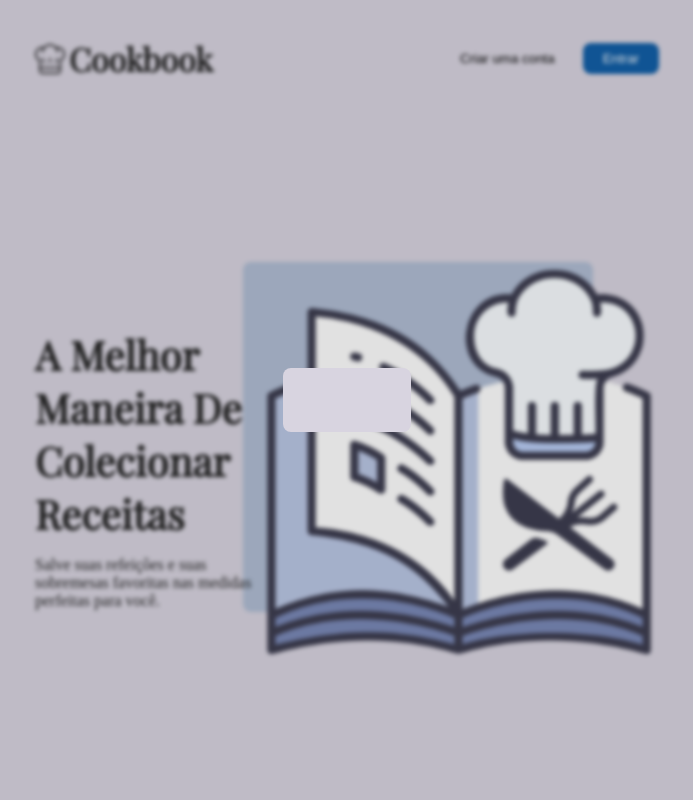
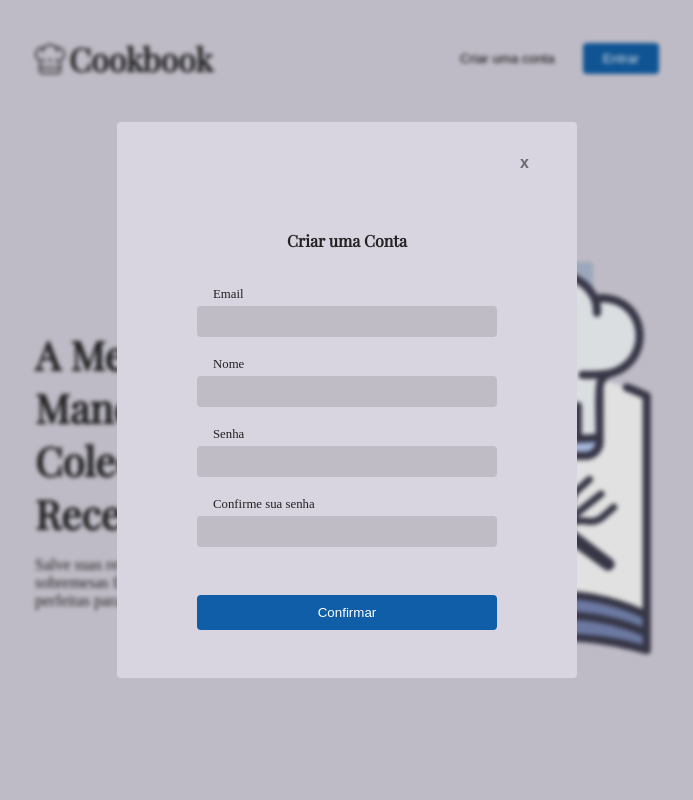
Before and after one commit to Rafael-Cesario/CookBook, a Next.js app in the folder frontend/: page / in a window 1280 px wide. Shown: the top 800 px of the page, without its empty margins (293-986 px from the left). Built offline with nearby package versions, Linux system fonts and the light colour scheme.

Commit message:
[ Feat ] Create user form

```diff
--- a/frontend/src/app/@authentication/page.tsx
+++ b/frontend/src/app/@authentication/page.tsx
@@ -1,4 +1,5 @@
 import { FormContainer } from "@/features/authentication/components/form-container";
+import { CreateUserForm } from "@/features/authentication/create-user-form";
 import { Features } from "@/features/authentication/features";
 import { Header } from "@/features/authentication/header";
 import { Intro } from "@/features/authentication/intro";
@@ -9,7 +10,10 @@ export default function Authentication() {
 			<Header />
 			<Intro />
 			<Features />
-			<FormContainer />
+
+			<FormContainer>
+				<CreateUserForm />
+			</FormContainer>
 		</>
 	);
 }
--- a/frontend/src/features/authentication/components/form-container.tsx
+++ b/frontend/src/features/authentication/components/form-container.tsx
@@ -7,7 +7,10 @@ interface IFormContainer {
 export const FormContainer = ({ children }: IFormContainer) => {
 	return (
 		<StyledFormContainer>
-			<div className="container">{children}</div>
+			<div className="container">
+				<button className="close">x</button>
+				{children}
+			</div>
 		</StyledFormContainer>
 	);
 };
--- a/frontend/src/features/authentication/components/styles/form-container.tsx
+++ b/frontend/src/features/authentication/components/styles/form-container.tsx
@@ -17,8 +17,28 @@ export const StyledFormContainer = styled.div`
 	align-items: center;
 
 	.container {
-    padding: 2rem 4rem;
+		padding: 1rem;
 		background-color: ${theme.background};
-    border-radius: ${theme.borderRadius};
+		border-radius: ${theme.borderRadius};
+
+		display: flex;
+		flex-direction: column;
+		align-items: center;
+
+		.close {
+			align-self: flex-end;
+			background-color: transparent;
+			font-size: 1rem;
+			font-weight: bold;
+			opacity: 0.5;
+			padding: 1rem 2rem;
+
+			&:hover {
+				background-color: ${theme.error};
+				color: white;
+				opacity: 1;
+				font-weight: normal;
+			}
+		}
 	}
 `;
--- /dev/null
+++ b/frontend/src/features/authentication/create-user-form.tsx
@@ -0,0 +1,41 @@
+import { StyledCreateUserForm } from "./styles/create-user-form";
+
+export const CreateUserForm = () => {
+	return (
+		<StyledCreateUserForm>
+			<h1 className="title">Criar uma Conta</h1>
+
+			<form>
+				<div className="field">
+					<label className="text" htmlFor="#email">
+						Email
+					</label>
+					<input type="text" id="email" />
+				</div>
+
+				<div className="field">
+					<label className="text" htmlFor="#name">
+						Nome
+					</label>
+					<input type="text" id="name" />
+				</div>
+
+				<div className="field">
+					<label className="text" htmlFor="#password">
+						Senha
+					</label>
+					<input type="text" id="password" />
+				</div>
+
+				<div className="field">
+					<label className="text" htmlFor="#password-validation">
+						Confirme sua senha
+					</label>
+					<input type="text" id="password-validation" />
+				</div>
+
+				<button className="submit">Confirmar</button>
+			</form>
+		</StyledCreateUserForm>
+	);
+};
--- /dev/null
+++ b/frontend/src/features/authentication/styles/create-user-form.tsx
@@ -0,0 +1,50 @@
+"use client";
+
+import { theme } from "@/styles/theme";
+import styled from "styled-components";
+
+export const StyledCreateUserForm = styled.div`
+	margin: 2rem 4rem;
+	display: flex;
+	flex-direction: column;
+	justify-content: center;
+	align-items: center;
+
+	.title {
+		font-size: 1rem;
+		margin-bottom: 2rem;
+	}
+
+	form {
+		.field {
+			display: flex;
+			flex-direction: column;
+			margin-bottom: 1rem;
+			width: 300px;
+
+			.text {
+				font-size: 0.8rem;
+				margin: 4px 1rem;
+			}
+
+			input {
+				background-color: #11111120;
+				border: none;
+				padding: 8px 1rem;
+				border-radius: ${theme.borderRadius};
+
+				&:focus {
+					outline: 2px solid ${theme.primary + "50"};
+				}
+			}
+		}
+
+		.submit {
+			background-color: ${theme.primary};
+			color: white;
+			padding: 10px 20px;
+			width: 100%;
+			margin-top: 2rem;
+		}
+	}
+`;
--- a/frontend/src/styles/theme.ts
+++ b/frontend/src/styles/theme.ts
@@ -4,5 +4,5 @@ export const theme = {
 	primary: "#105EA7",
 	error: "#B64646",
 
-	borderRadius: "8px",
+	borderRadius: "4px",
 };
```
